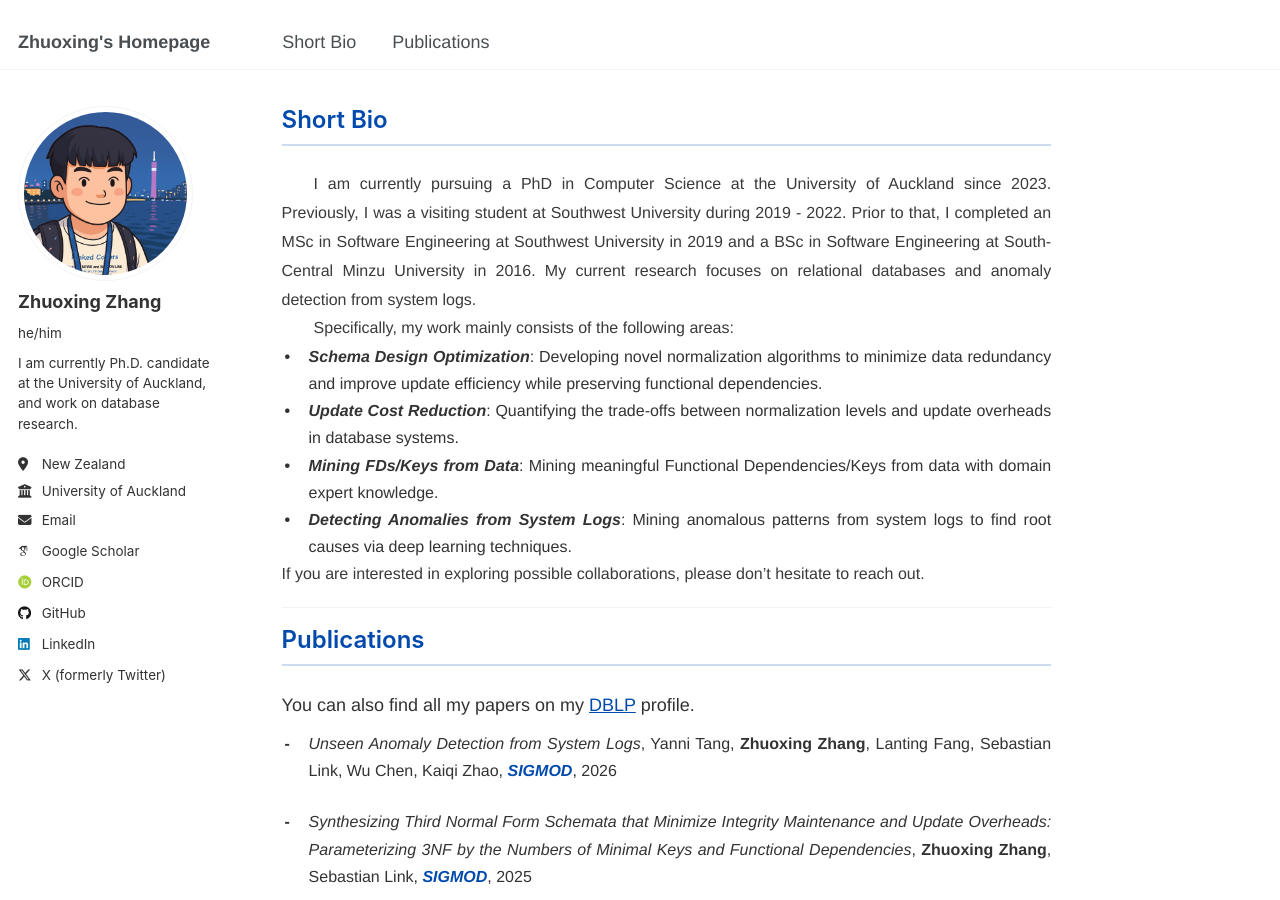
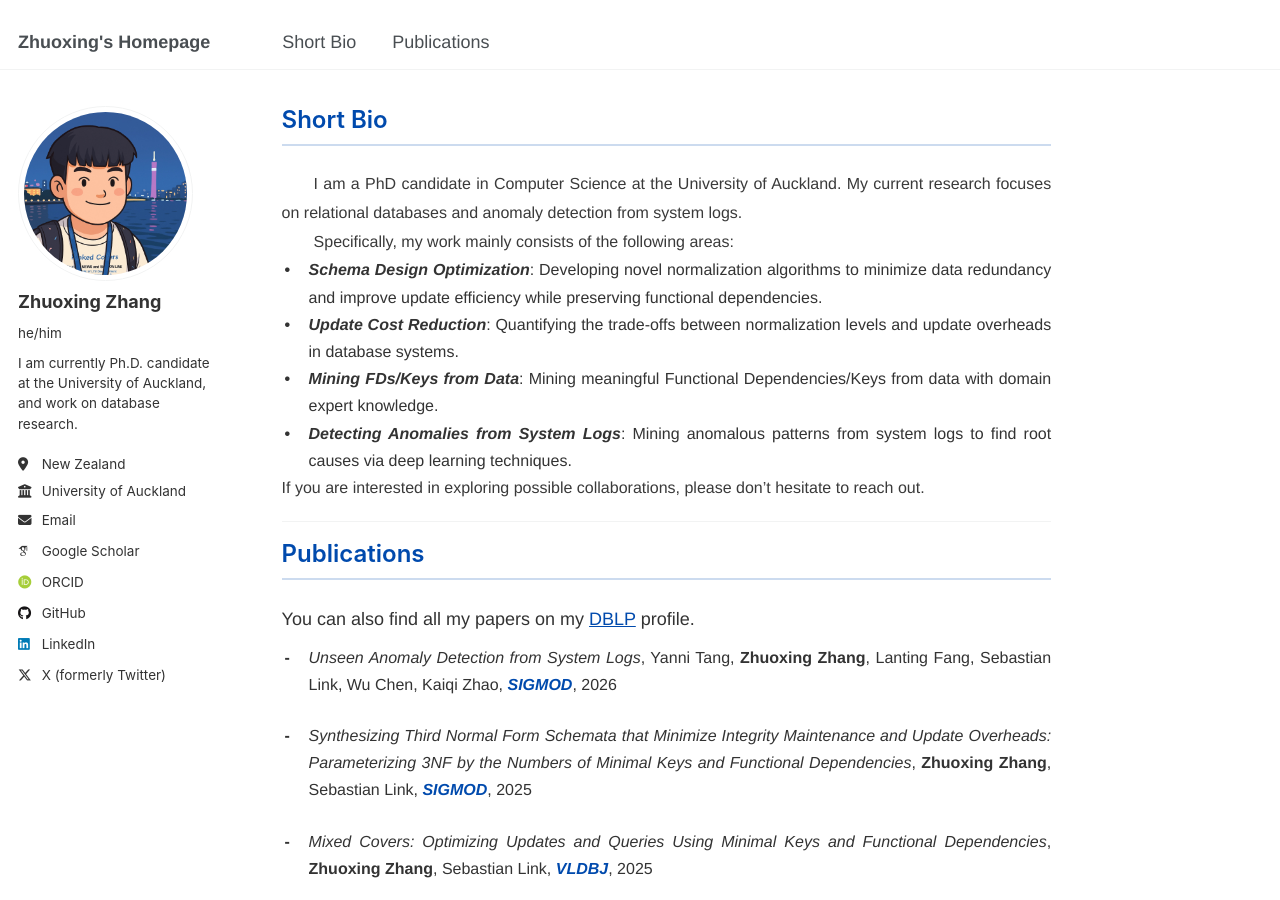
Before and after one commit to zhuoxingzhang/zhuoxingzhang.github.io, a Jekyll site: the page built from _pages/about.md, in a window 1280 px wide and 900 px high. Built offline with Jekyll 4.4.1, drawn with Linux system fonts in a browser that asks for light colours; some web fonts are replaced.

Commit message:
Update about.md

```diff
--- a/_pages/about.md
+++ b/_pages/about.md
@@ -6,7 +6,7 @@ author_profile: true
 <!-- Short Bio -->
 <h1 id="short-bio">Short Bio</h1>
 <p class="justify">
-&emsp;&emsp;I am currently pursuing a PhD in Computer Science at the University of Auckland since 2023. Previously, I was a visiting student at Southwest University during 2019 - 2022. Prior to that, I completed an MSc in Software Engineering at Southwest University in 2019 and a BSc in Software Engineering at South-Central Minzu University in 2016. My current research focuses on relational databases and anomaly detection from system logs.<br>
+&emsp;&emsp;I am a PhD candidate in Computer Science at the University of Auckland. My current research focuses on relational databases and anomaly detection from system logs.<br>
 &emsp;&emsp;Specifically, my work mainly consists of the following areas:
 </p>
 
```
